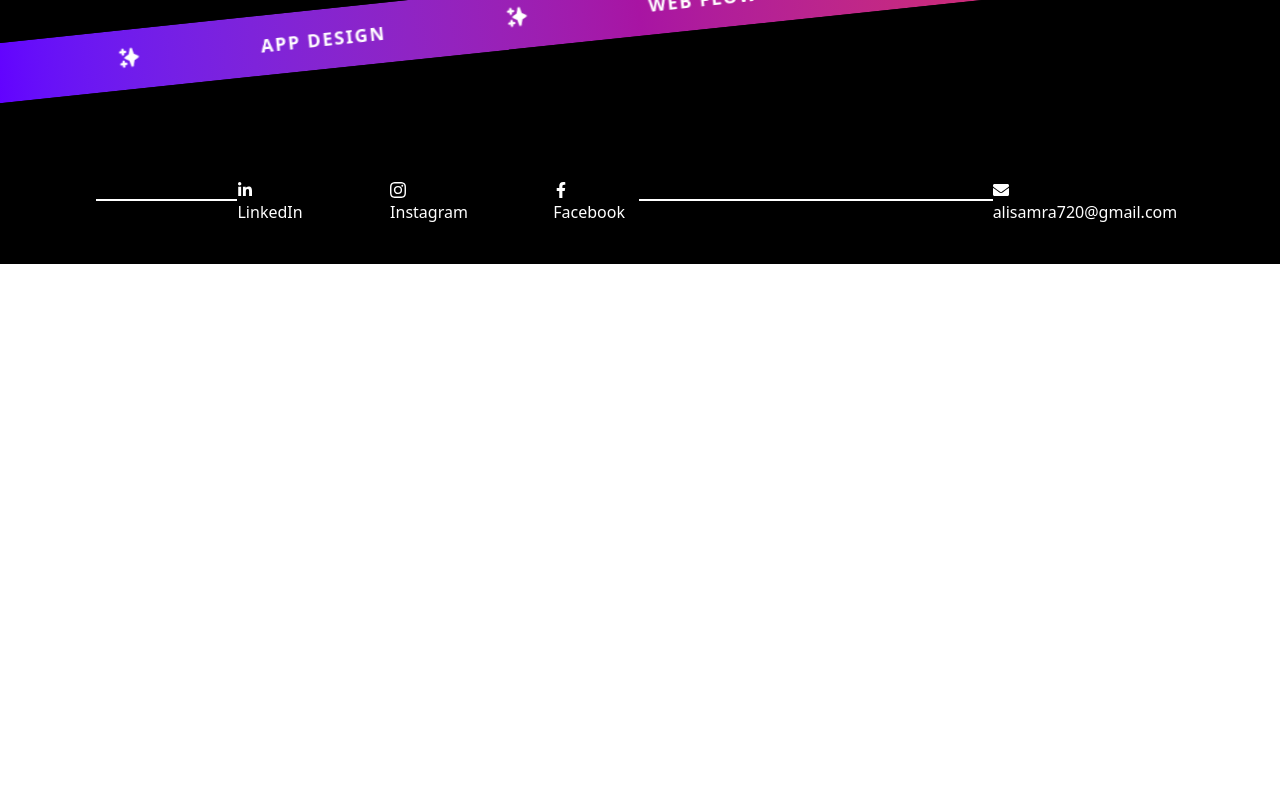
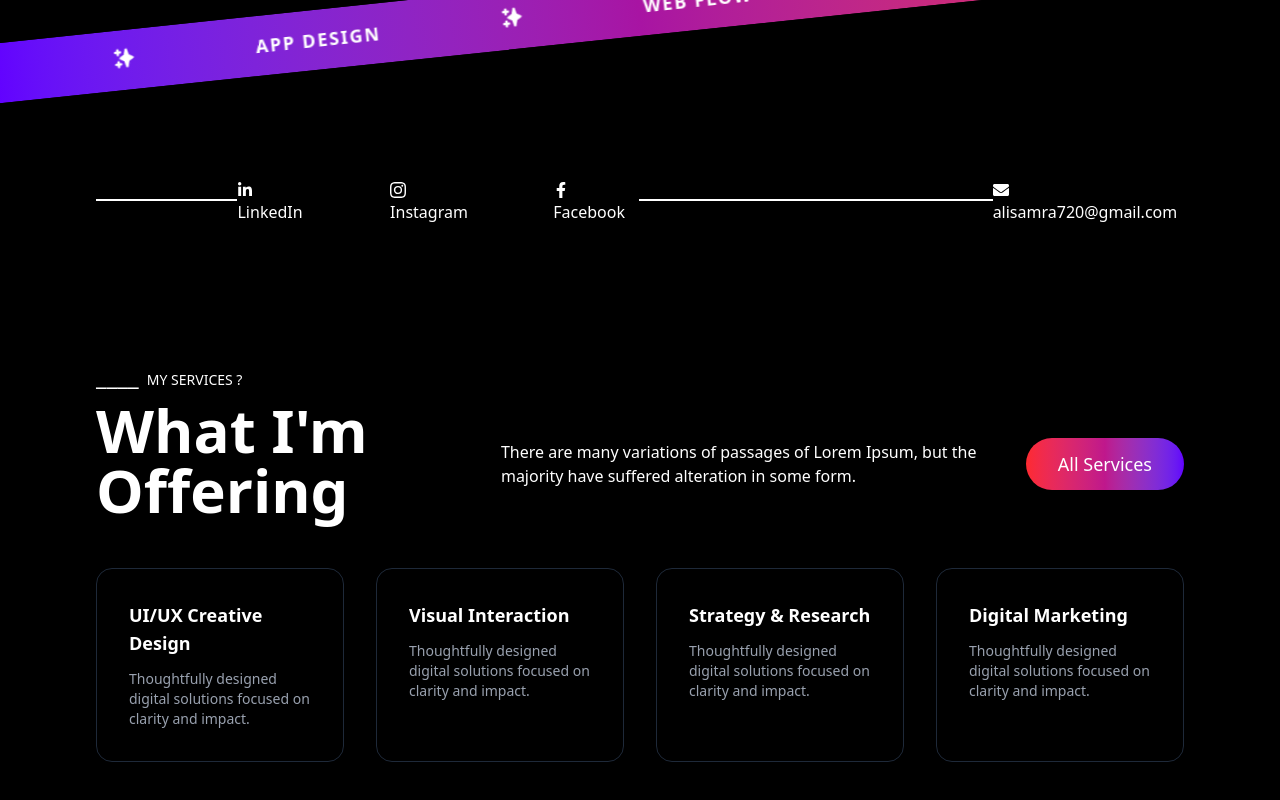
Before and after one commit to Samra720/samra-portfolio, a React (Vite) app in the folder frontend/: page / in a window 1280 px wide. Shown: the part 864-1664 px from the top of the page. Before the commit the page ends 1128 px from the top, so only its background shows below. Built offline with nearby package versions, Linux system fonts and the light colour scheme; the HTML template or start-up script is replaced by a standard one.

Commit message:
ServicesSection started

```diff
--- a/frontend/src/App.tsx
+++ b/frontend/src/App.tsx
@@ -1,4 +1,5 @@
 import HeroSection from './components/HeroSection';
+import ServicesSection from './components/ServicesSection';
 import './App.css'
 
 function App() {
@@ -6,6 +7,7 @@ function App() {
   return (
     <>
       <HeroSection />
+      <ServicesSection />
     </>
   )
 }
--- /dev/null
+++ b/frontend/src/components/ServicesSection.tsx
@@ -0,0 +1,38 @@
+function ServicesSection() {
+  return (
+    <section className="bg-black text-white px-24 py-24">
+      <div className="flex justify-between items-center">
+        <div className="w-90">
+          <p className="mb-2"><span className="text-2xl">____</span> <span className="text-sm ml-1">MY SERVICES ?</span></p>
+          <h2 className="text-6xl font-bold mb-12">What I'm Offering</h2>
+        </div>
+        <p className="w-120">There are many variations of passages of Lorem Ipsum, but the majority have suffered alteration in some form.</p>
+        <button className="px-8 py-3 rounded-full bg-linear-to-r from-[#fe2a2f] via-[#bf178c] to-[#6100fd] text-lg hover:shadow-[0_0_15px_3px_rgba(255,255,255,0.7)]">
+          All Services
+        </button>
+      </div>
+
+
+      <div className="grid grid-cols-4 gap-8">
+        {[
+          'UI/UX Creative Design',
+          'Visual Interaction',
+          'Strategy & Research',
+          'Digital Marketing',
+        ].map((title, index) => (
+          <div
+            key={index}
+            className="p-8 rounded-2xl border border-gray-800 hover:border-indigo-500 transition"
+          >
+            <h3 className="text-lg font-semibold mb-3">{title}</h3>
+            <p className="text-sm text-gray-400">
+              Thoughtfully designed digital solutions focused on clarity and impact.
+            </p>
+          </div>
+        ))}
+      </div>
+    </section>
+  );
+}
+
+export default ServicesSection;
```
